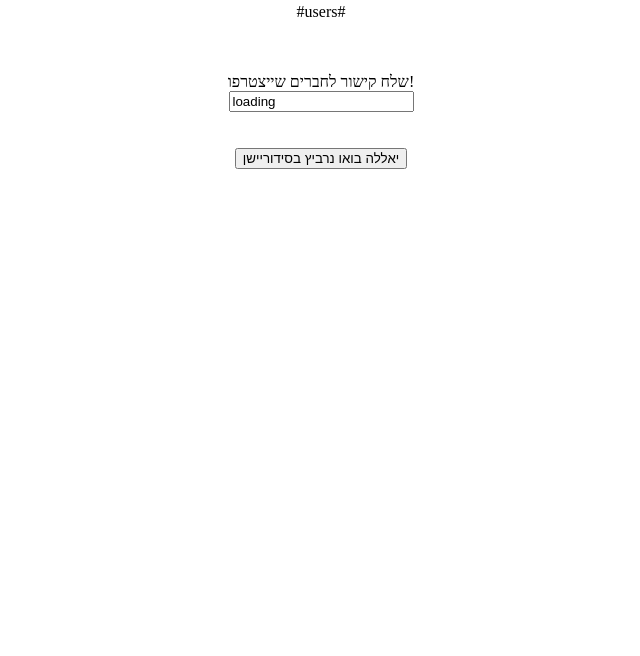
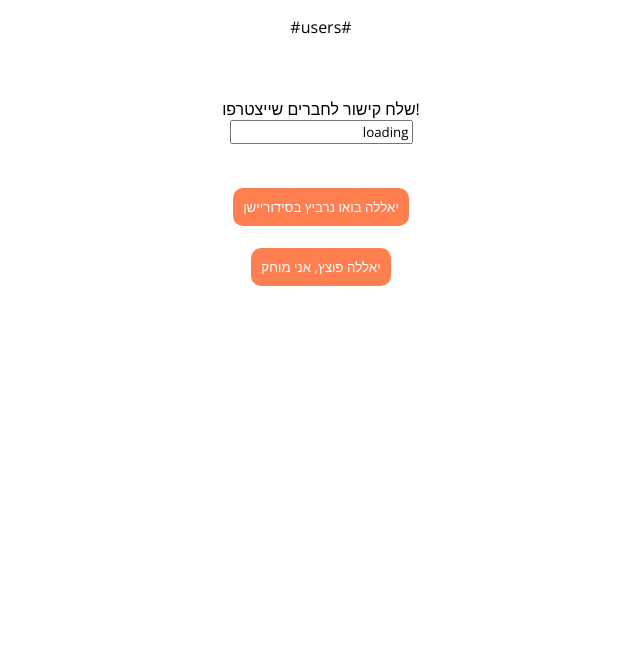
Before and after one commit to Nimrodifla/driveSetup, a website: page drive_created.html in a window 1280 px wide. Shown: the part 144-800 px from the top of the page, without its empty margins (319-959 px from the left). Drawn offline with nearby package versions, Linux system fonts and the light colour scheme.

Commit message:
Styleeee

```diff
--- a/app.js
+++ b/app.js
@@ -460,6 +460,10 @@ app.get('/cancel', (req, res)=>{
     res.sendFile(__dirname + "/main.html");
 });
 
+app.get('/style.css', (req, res)=>{
+    res.sendFile(__dirname + '/style.css');
+})
+
 function saveToDatabase()
 {
     data = JSON.stringify(DRIVES) + "\n" + JSON.stringify(LINKS);
--- a/drive_created.html
+++ b/drive_created.html
@@ -1,5 +1,9 @@
 <!DOCTYPE html>
 <html>
+    <head>
+        <link rel="stylesheet" href="style.css">
+        <meta name="viewport" content="width=device-width, initial-scale=1.0">
+    </head>
     <body>
         <center>
         שם הנסיעה
@@ -12,7 +16,8 @@
             <input id="link" readonly="true" value="loading"/>
         </div>
         <br><br>
-        <button id="setupBtn" onclick="setup()">יאללה בואו נרביץ בסידוריישן</button><br>
+        <button id="setupBtn" onclick="setup()">יאללה בואו נרביץ בסידוריישן</button><br><br>
+        <button onclick="leaveDrive()">יאללה פוצץ, אני מוחק</button><br>
         <div id="setup" style="visibility: hidden;"></div>
         <button id="cancelBtn" onclick="cancelArn()" style="visibility: hidden;">סידור זבל, לפח</button>
         </center>
@@ -45,6 +50,11 @@
             setupDiv.style.visibility = "visible";
         }
 
+        function leaveDrive()
+        {
+            window.location.href = "http://" + window.location.hostname + "/leave";
+        }
+
         function setup()
         {
             window.location.href = 'http://' + window.location.hostname + '/setup';
--- /dev/null
+++ b/style.css
@@ -0,0 +1,21 @@
+@import url('https://fonts.googleapis.com/css2?family=Open+Sans&display=swap');
+
+body {
+    font-family: 'Open Sans', sans-serif;
+    text-align: right;
+}
+
+button {
+    font-family: 'Open Sans', sans-serif;
+
+    padding: 10px;
+    background-color: coral;
+    color: white;
+    border-style: none;
+    border-radius: 10px;
+}
+
+input {
+    font-family: 'Open Sans', sans-serif;
+    text-align: right;
+}
```
Also changed, not shown: create.html (+3 -2 lines), join.html (+2 -1 lines), user_view.html (+4 -0 lines), 1 other file.
